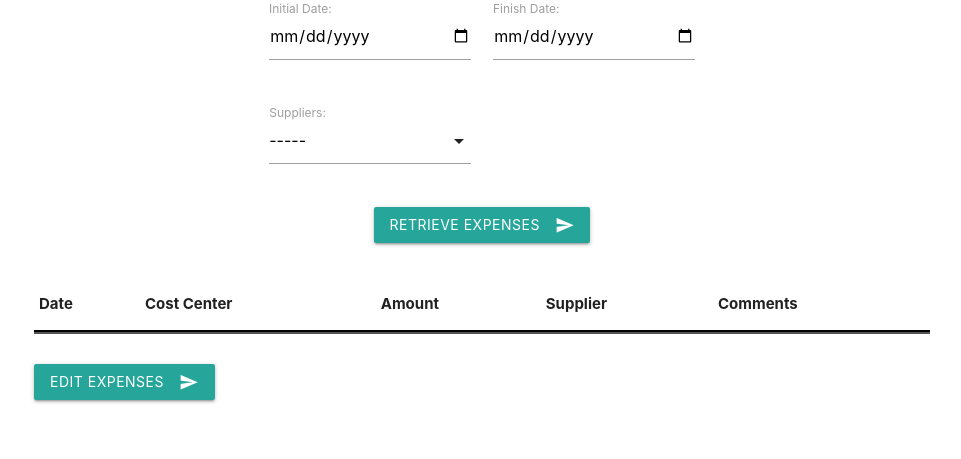
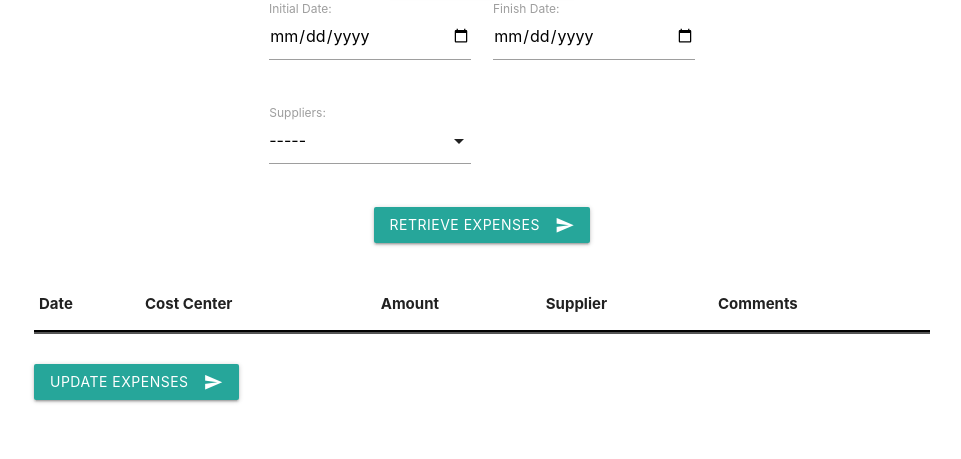
Before and after one commit to carlossgv/dosbandidos_project, a Django app: page /accounting/edit-expenses/ in a window 1280 px wide. Shown: the part 267-726 px from the top of the page, without its empty margins (158-1119 px from the left). Run offline with Django 3.2, Linux system fonts and the light colour scheme; a user stored in the database is signed in; data comes from the database, SQL or seed files in the repository; both versions use the stored data as it was after the commit; lists and menus that the app fills with data are empty.

Commit message:
change button name to update expenses

```diff
--- a/accounting/templates/accounting/editable-expenses-table.html
+++ b/accounting/templates/accounting/editable-expenses-table.html
@@ -47,7 +47,7 @@
         {% endfor %}
         </tbody>
     </table>
-    <button class="btn waves-effect waves-light" type="submit" id="edit-expenses" name="edit-expenses">Edit Expenses
+    <button class="btn waves-effect waves-light" type="submit" id="edit-expenses" name="edit-expenses">Update Expenses
         <i class="material-icons right">send</i>
     </button>
 </form>
```
Also changed, not shown: db.sqlite3.
